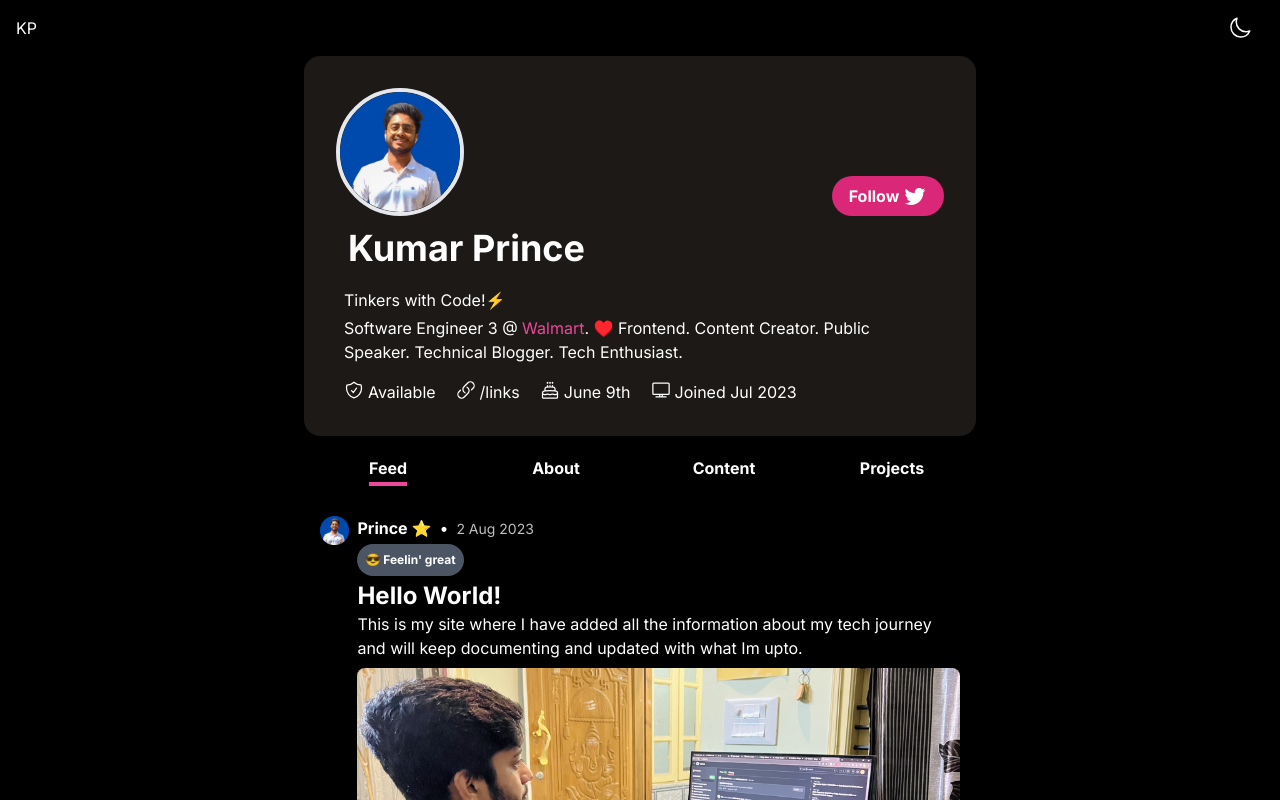
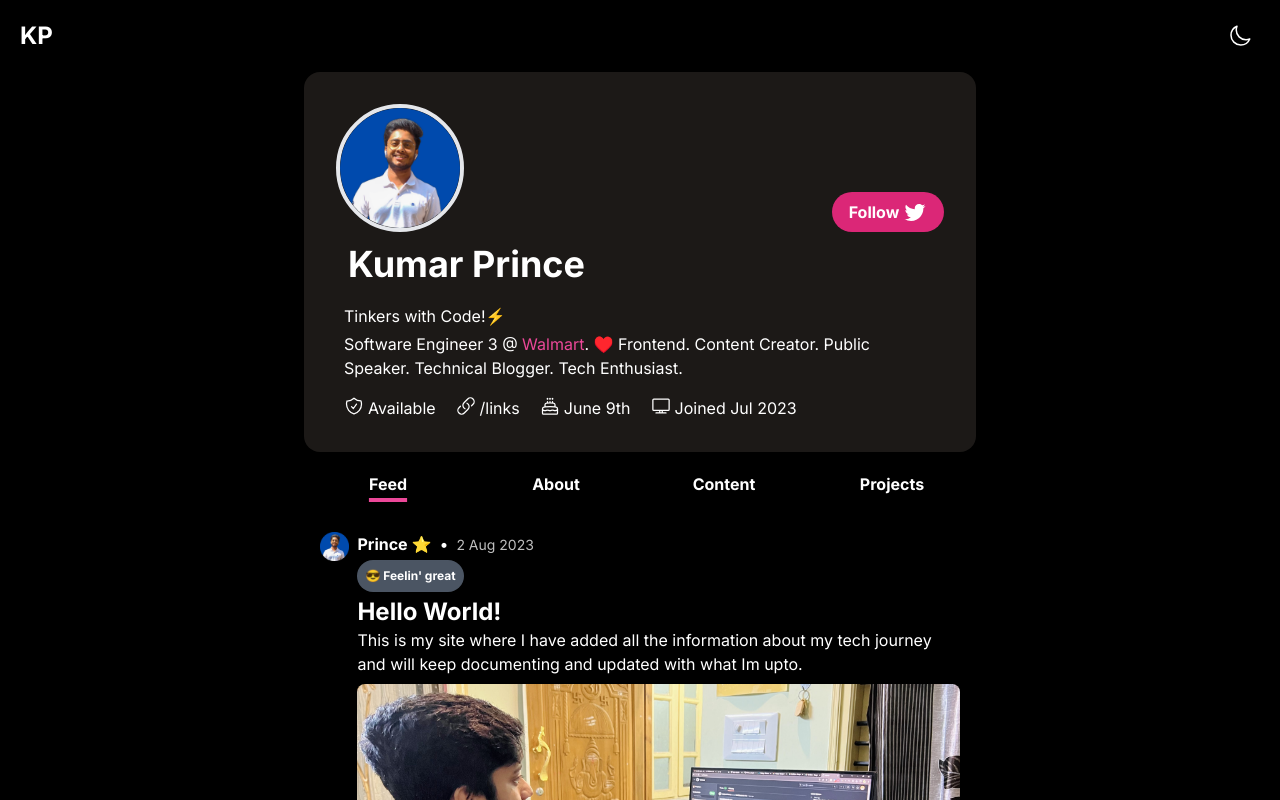
Before and after one commit to thekrprince/portfolio, a Next.js app: page / in a window 1280 px wide. Shown: the top 800 px of the page. Built offline with nearby package versions, Linux system fonts and the light colour scheme.

Commit message:
hover effect added in header

```diff
--- a/src/components/header/index.tsx
+++ b/src/components/header/index.tsx
@@ -1,3 +1,4 @@
+import Link from "next/link";
 import { Dispatch, SetStateAction } from "react";
 
 export default function Header({
@@ -17,9 +18,14 @@ export default function Header({
 
   return (
     <header className="flex justify-between items-center m-4">
-      <h2>KP</h2>
+      <Link
+        href="https://thekrprince.com"
+        className="text-2xl font-bold box-border p-1 hover:bg-gray-400 hover:bg-opacity-50 rounded-md"
+      >
+        KP
+      </Link>
       <button
-        className="px-3"
+        className="px-3 hover:bg-gray-400 p-1 hover:bg-opacity-50 rounded-md"
         onClick={() => themeHandler(theme)}
         title={`Set theme to ${theme === "dark" ? "light" : "dark"}`}
       >
--- a/src/components/projects/index.tsx
+++ b/src/components/projects/index.tsx
@@ -9,7 +9,7 @@ export default function Projects() {
         return (
           <div
             key={idx}
-            className="flex flex-col items-center shadow-md m-4 border-2 border-rose-500"
+            className="flex flex-col items-center m-4 border-2 border-rose-500 rounded-lg"
           >
             <Image
               src={project.image_url}
```
